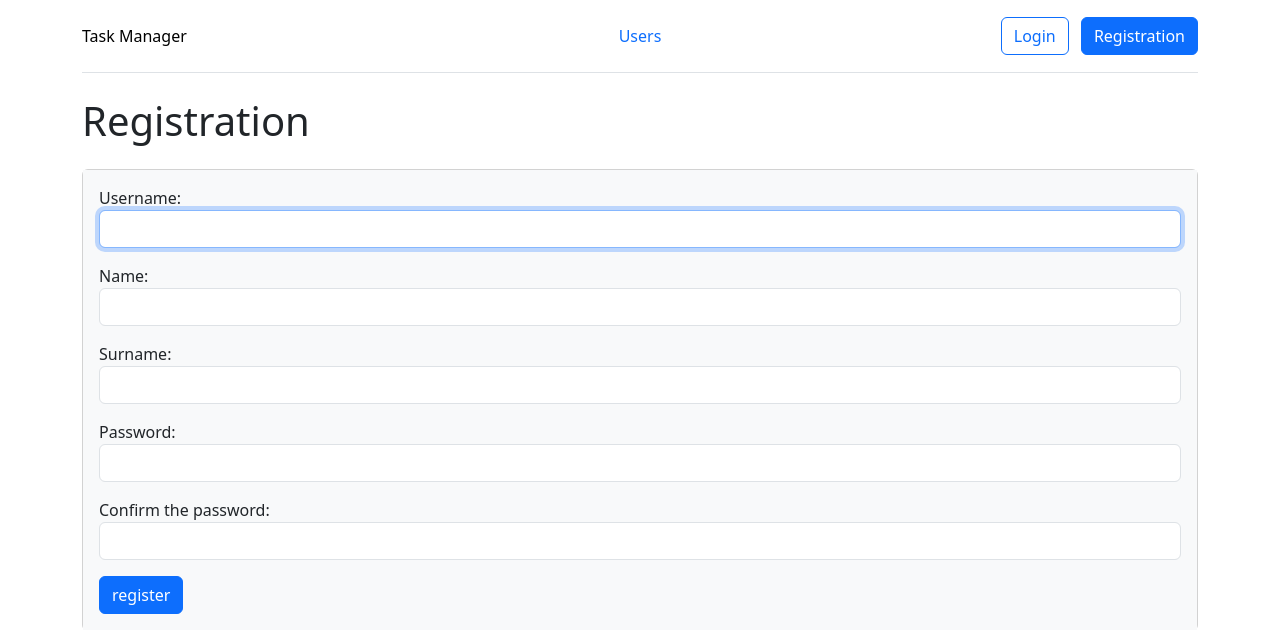
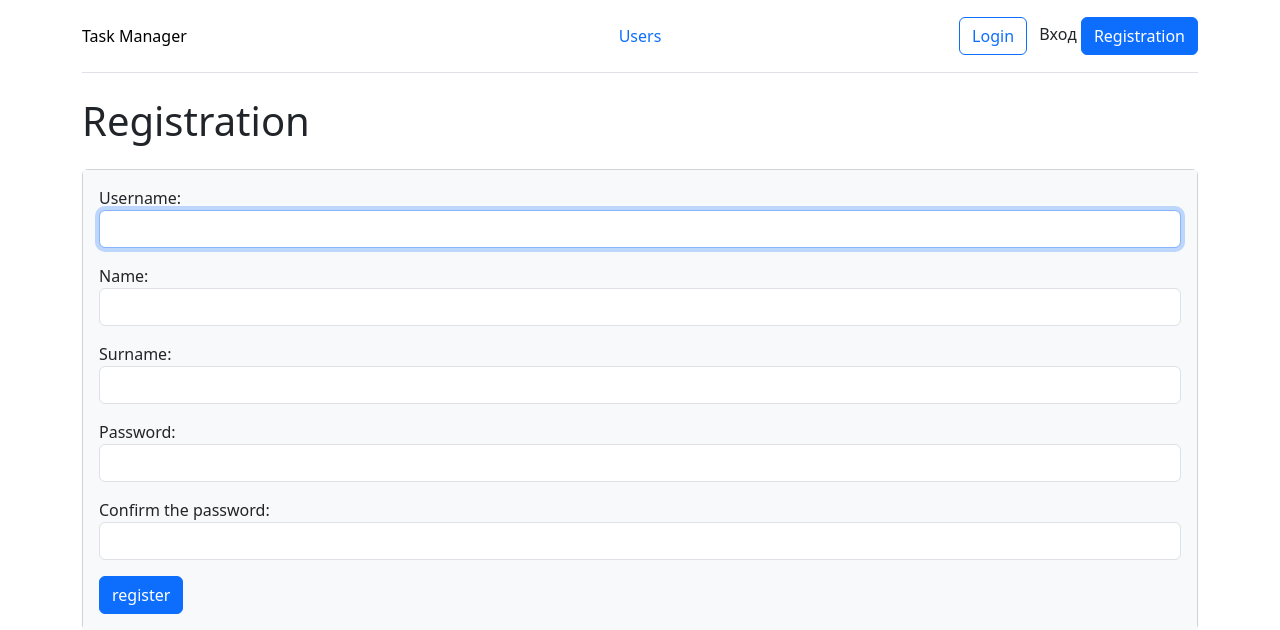
Before and after one commit to Konst-Pav/task-manager, a Django app: page /users/create/ in a window 1280 px wide. Shown: the top 630 px of the page. Run offline with Django 4.2, Linux system fonts and the light colour scheme; some libraries are stand-ins or nearby versions.

Commit message:
base template update

```diff
--- a/task_manager/templates/base.html
+++ b/task_manager/templates/base.html
@@ -35,6 +35,7 @@
                 {% else %}
                 <div class="col-md-3 text-end">
                     <a type="button" href="{% url 'login_view' %}" class="btn btn-outline-primary me-2">{% translate 'Login' %}</a>
+                    Вход
                     <a type="button" href="{% url 'users_create' %}" class="btn btn-primary">{% translate 'Registration' %}</a>
                 </div>
                 {% endif %}
```
